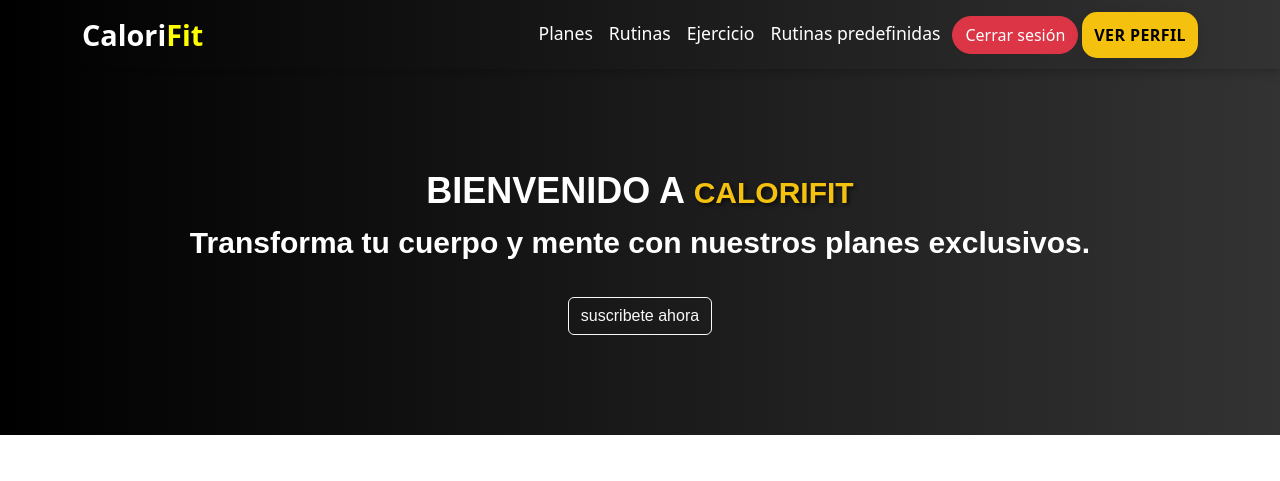
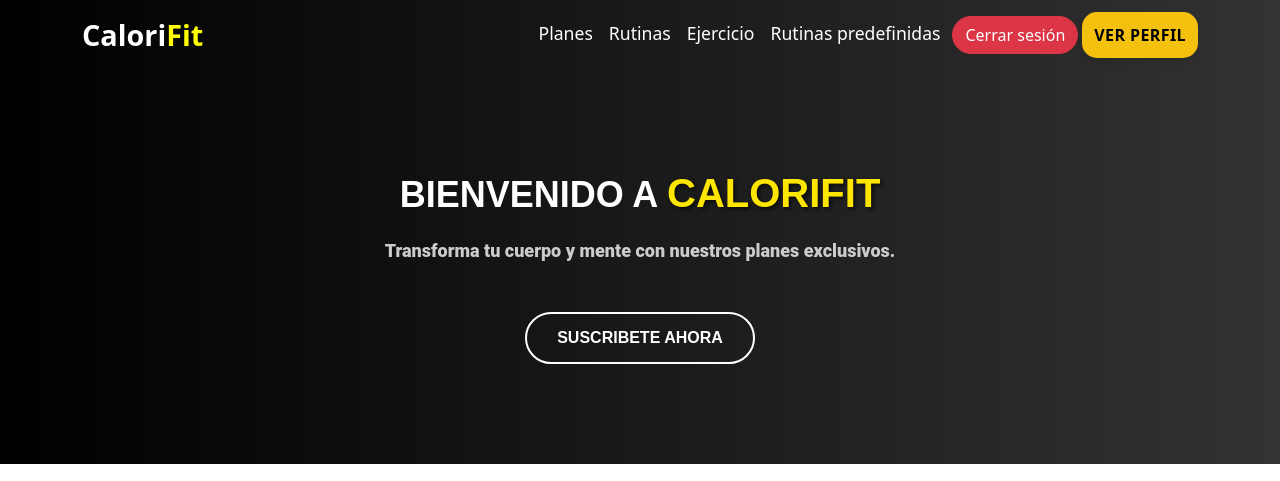
Before and after one commit to Ftalejo69/Calorifit, a PHP site: page /calorifit/html/inicio.php in a window 1280 px wide. Shown: the top 481 px of the page. Run offline with PHP 8.4, Linux system fonts and the light colour scheme; the visitor is signed in with stand-in values (Sample User, id 1).

Commit message:
welcome arreglado

```diff
--- a/css/estilo.css
+++ b/css/estilo.css
@@ -252,3 +252,89 @@ button:hover {
   box-sizing: border-box; /* Asegura que el padding y el borde se incluyan dentro del ancho y alto */
   margin-bottom: 15px; /* Separación entre los campos */
 }
+/* Estilos para la sección */
+.welcome-section {
+  background-color: #333; /* Fondo oscuro para resaltar el texto */
+  color: white; /* Color de texto blanco para los elementos de la sección */
+  padding: 50px 20px; /* Espaciado alrededor de la sección */
+  text-align: center; /* Centrar todo el contenido */
+  font-family: 'Arial', sans-serif; /* Familia de fuente general */
+  opacity: 0; /* Comienza invisible para la animación */
+  animation: fadeIn 2s ease-out forwards, slideUp 2s ease-out forwards; /* Animaciones */
+}
+
+/* Animación de desvanecimiento */
+@keyframes fadeIn {
+  0% {
+    opacity: 0; /* Comienza invisible */
+  }
+  100% {
+    opacity: 1; /* Se hace visible al final */
+  }
+}
+
+/* Animación de deslizamiento desde abajo */
+@keyframes slideUp {
+  0% {
+    transform: translateY(30px); /* Comienza 30px abajo */
+  }
+  100% {
+    transform: translateY(0); /* Se mueve a su posición original */
+  }
+}
+
+/* Estilos para el h1 */
+.welcome-section h1 {
+  font-size: 40px; /* Tamaño de texto grande */
+  font-weight: bold; /* Negrita para el encabezado */
+  margin-bottom: 20px; /* Separación hacia abajo */
+  color: white; /* Color blanco para el h1 */
+  opacity: 0; /* Comienza invisible */
+  animation: fadeIn 2s ease-out 0.5s forwards, slideUp 2s ease-out 0.5s forwards; /* Animación */
+}
+
+/* Estilos para el span */
+.welcome-section h1 span {
+  color: #ffe600; /* Color naranja para el texto dentro del span */
+  font-size: 40px; /* Mismo tamaño de letra que el h1 */
+  font-weight: bold; /* Negrita para resaltar */
+}
+
+/* Estilos para el p */
+.welcome-section p {
+  font-size: 18px; /* Tamaño de fuente moderado */
+  font-family: 'Roboto', sans-serif; /* Fuente más elegante y moderna */
+  color: #ccc; /* Color gris claro para el párrafo */
+  line-height: 1.6; /* Espaciado entre líneas para mayor legibilidad */
+  margin-bottom: 30px; /* Separación hacia abajo */
+  opacity: 0; /* Comienza invisible */
+  animation: fadeIn 2s ease-out 1s forwards, slideUp 2s ease-out 1s forwards; /* Animación */
+}
+
+/* Estilos para el botón */
+#openProfile {
+  background-color: transparent; /* Fondo transparente */
+  color: #fff; /* Color de texto blanco */
+  border: 2px solid #fff; /* Borde blanco */
+  padding: 12px 30px; /* Espaciado interno del botón */
+  font-size: 16px; /* Tamaño de texto */
+  border-radius: 50px; /* Bordes redondeados */
+  text-transform: uppercase; /* Texto en mayúsculas */
+  font-weight: bold; /* Negrita para el texto */
+  cursor: pointer; /* Cambio de cursor cuando pasa sobre el botón */
+  transition: all 0.3s ease; /* Transición suave para todos los cambios */
+  opacity: 0; /* Comienza invisible */
+  animation: fadeIn 2s ease-out 1.5s forwards, slideUp 2s ease-out 1.5s forwards; /* Animación */
+}
+
+#openProfile:hover {
+  background-color: #ffe600; /* Fondo naranja brillante al pasar el cursor */
+  color: #333; /* Color de texto oscuro al pasar el cursor */
+  border-color: #ff6600; /* Borde naranja al pasar el cursor */
+  transform: scale(1.05); /* Aumentar ligeramente el tamaño del botón */
+  box-shadow: 0 5px 15px rgba(0, 0, 0, 0.1); /* Sombra sutil */
+}
+
+#openProfile:focus {
+  outline: none; /* Quitar el contorno del botón cuando está en foco */
+}
--- a/html/inicio.php
+++ b/html/inicio.php
@@ -29,7 +29,7 @@ $usuario = $_SESSION['usuario']; // Datos del usuario que están en la sesión
 
   <!-- Sección de bienvenida -->
   <section class="welcome-section text-center">
-    <h1>Bienvenido a <span>CaloriFit</span></h1>
+    <h1>Bienvenido a <span>CALORIFIT</span></h1>
     <p>Transforma tu cuerpo y mente con nuestros planes exclusivos.</p>
 <button id="openProfile" class="btn btn-outline-light mt-3">suscribete ahora</button>
 
```
